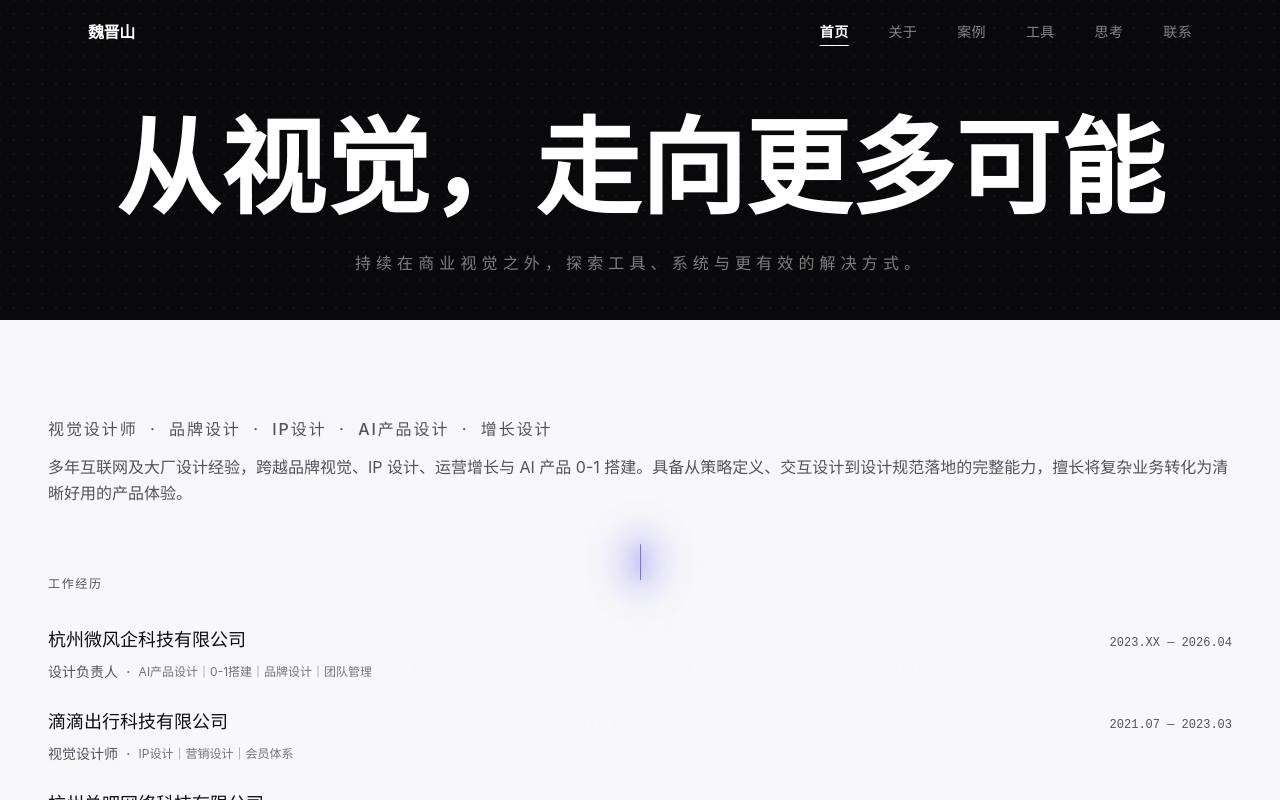
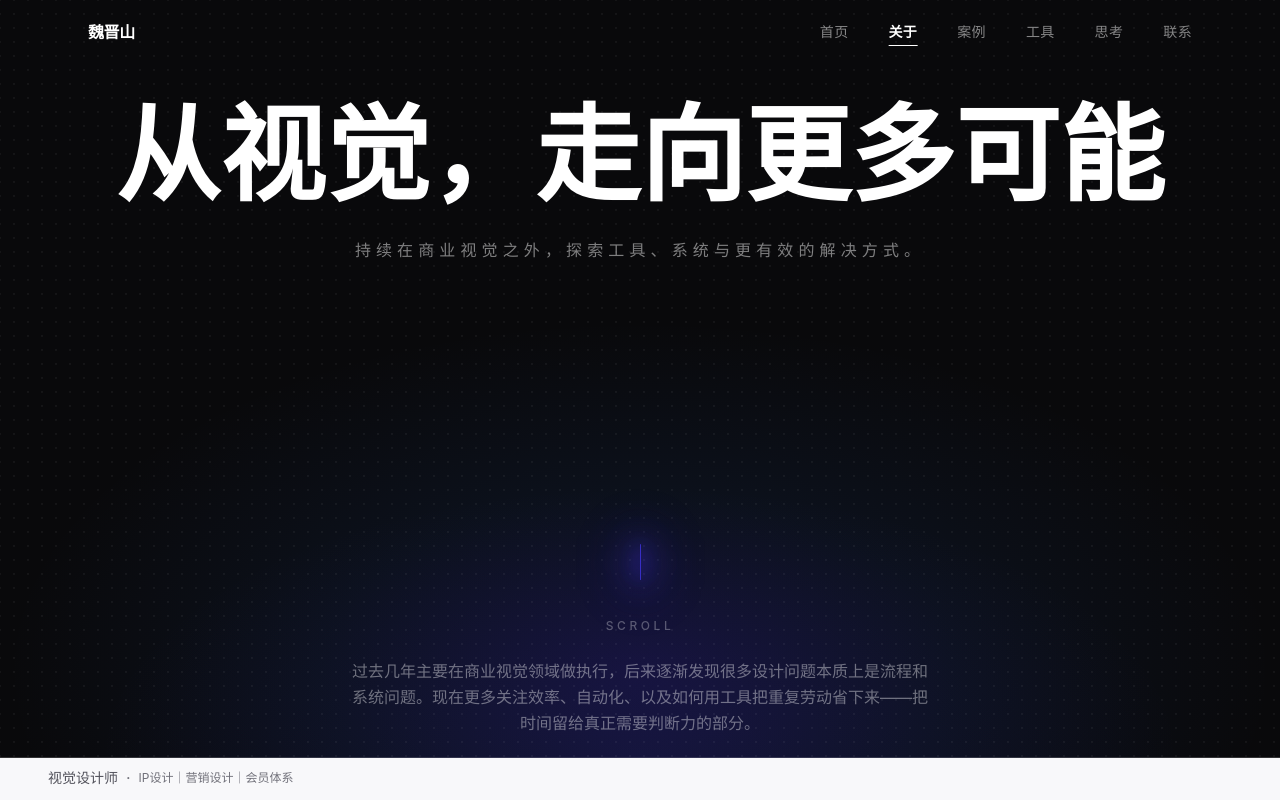
Before and after one commit to weijinshan97-design/weijinshan, a Next.js app: page / in a window 1280 px wide. Shown: the top 800 px of the page. Built offline with nearby package versions, Linux system fonts and the light colour scheme; a web font is replaced by a local one.

Commit message:
修复首屏结构：工作经历放回Hero内部

```diff
--- a/src/app/page.tsx
+++ b/src/app/page.tsx
@@ -1,5 +1,4 @@
 import { Hero } from "@/components/sections/Hero";
-import { About } from "@/components/sections/About";
 import { CapabilitiesNav } from "@/components/sections/CapabilitiesNav";
 import { SelectedWork } from "@/components/sections/SelectedWork";
 import { Systems } from "@/components/sections/Systems";
@@ -36,7 +35,6 @@ export default function Home() {
   return (
     <>
       <Hero />
-      <About />
       <CaseBridge />
       <SectionDivider />
       <CapabilitiesNav />
--- a/src/components/sections/About.tsx
+++ b/src/components/sections/About.tsx
@@ -9,7 +9,7 @@ export function About() {
   const [hoveredExp, setHoveredExp] = useState<number | null>(null);
 
   return (
-    <section id="about" className="px-6 md:px-8 lg:px-12 py-16 md:py-24 bg-background -mt-[160vh] relative z-10">
+    <section id="about" className="px-6 md:px-8 lg:px-12 pt-[50vh] md:pt-[55vh] pb-16 md:pb-24 bg-background">
       <div className="max-w-[1200px] mx-auto">
         <FadeIn>
           {/* Summary */}
--- a/src/components/sections/Hero.tsx
+++ b/src/components/sections/Hero.tsx
@@ -3,6 +3,7 @@
 import { useRef, useEffect, useState } from "react";
 import { motion, useScroll, useSpring, useTransform } from "framer-motion";
 import { siteConfig } from "@/data/site";
+import { About } from "@/components/sections/About";
 import { ParticleField } from "@/components/ui/ParticleField";
 
 export function Hero() {
@@ -31,30 +32,30 @@ export function Hero() {
   });
 
   // Black overlay — slides up (spring-smoothed)
-  const overlayY = useTransform(smoothProgress, [0.04, 0.20], ["0%", "-100%"]);
+  const overlayY = useTransform(smoothProgress, [0, 0.30], ["0%", "-100%"]);
 
   // Bottom text fades out
-  const bottomOpacity = useTransform(smoothProgress, [0, 0.01, 0.04, 1], [1, 1, 0, 0]);
+  const bottomOpacity = useTransform(smoothProgress, [0, 0.05, 0.15, 1], [1, 1, 0, 0]);
 
   // Title color: white → black
   const titleColor = useTransform(
     smoothProgress,
-    [0.06, 0.14],
+    [0.05, 0.20],
     ["rgb(255,255,255)", "rgb(10,10,10)"]
   );
 
   const ctaColor = useTransform(
     smoothProgress,
-    [0.06, 0.14],
+    [0.05, 0.20],
     ["rgba(255,255,255,0.48)", "rgb(113,113,122)"]
   );
 
   // Title slides up with black overlay and disappears together
-  const titleY = useTransform(smoothProgress, [0, 0.04, 0.20], ["0vh", "0vh", "-30vh"]);
-  const titleOpacity = useTransform(smoothProgress, [0, 0.14, 0.20], [1, 1, 0]);
+  const titleY = useTransform(smoothProgress, [0, 0.30], ["0vh", "-30vh"]);
+  const titleOpacity = useTransform(smoothProgress, [0, 0.25, 0.30], [1, 1, 0]);
 
   return (
-    <section id="home" ref={sectionRef} className="relative h-[200vh]">
+    <section id="home" ref={sectionRef} className="relative bg-dark">
       {/* Black overlay — slides up */}
       <motion.div
         className="fixed inset-0 bg-dark z-10 pointer-events-none"
@@ -129,6 +130,9 @@ export function Hero() {
           </p>
         </motion.div>
       </motion.div>
+
+      {/* About — revealed as black overlay lifts */}
+      <About />
     </section>
   );
 }
```
